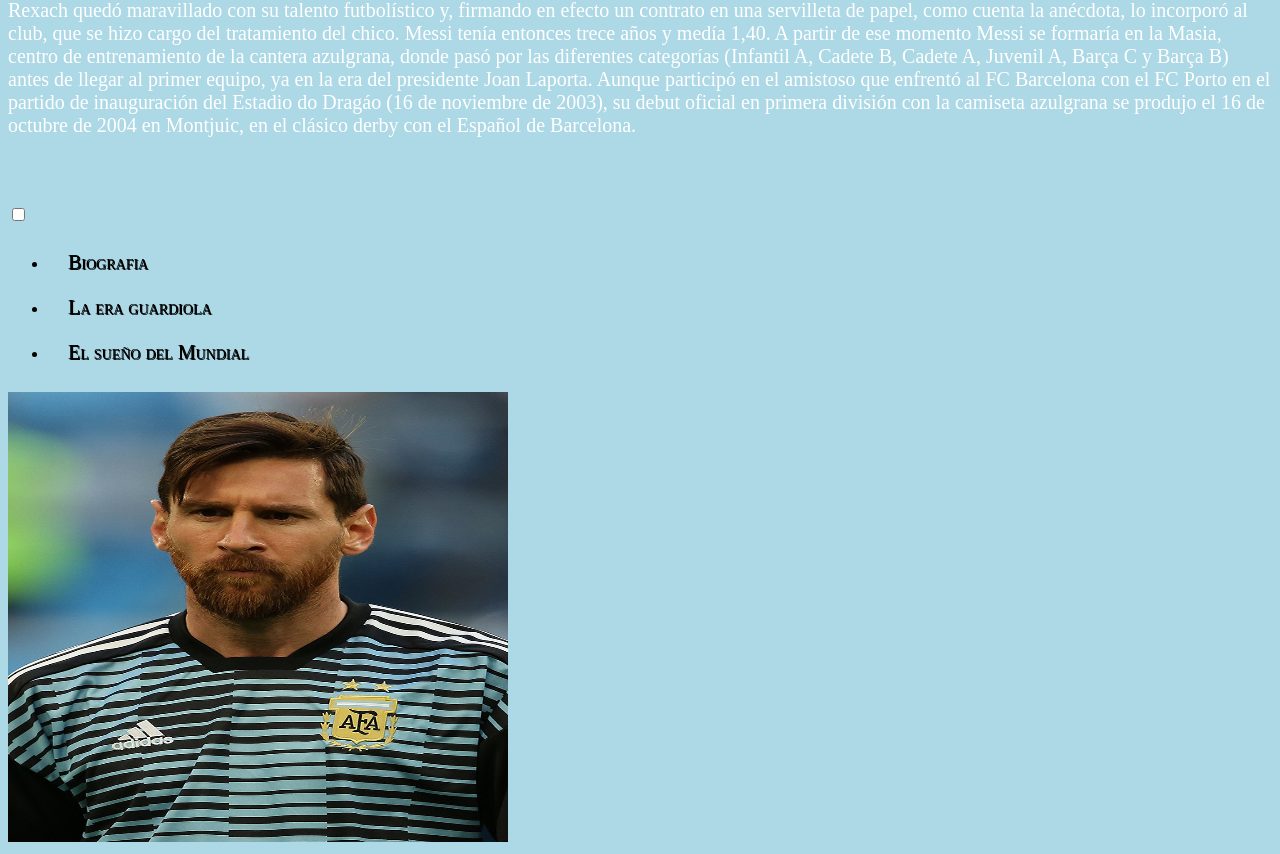
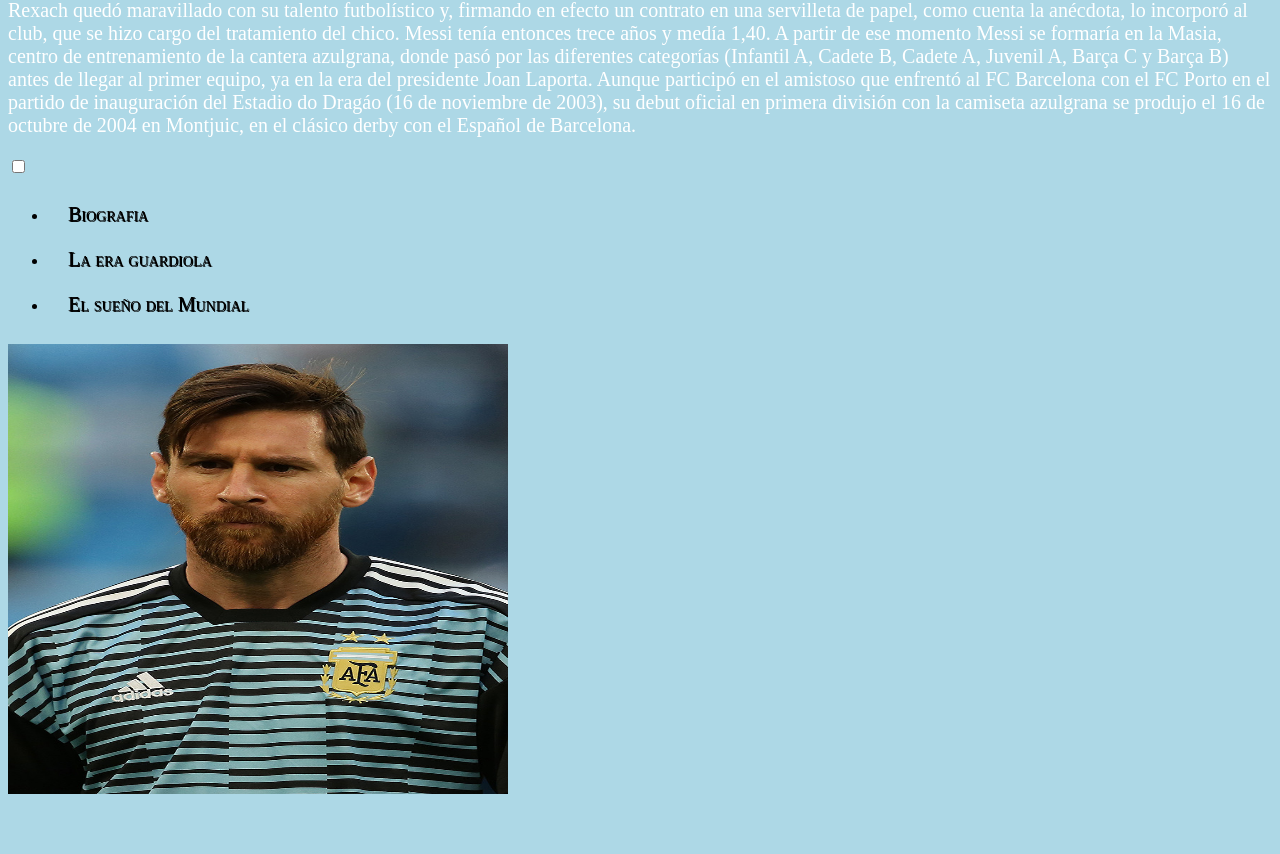
Before and after one commit to roccogb/Lionel-Messi, a plain HTML site: page index.html in a window 1280 px wide. Shown: the part 1205-2059 px from the top of the page. After the commit the page ends 2011 px from the top, so only its background shows below. Drawn offline with Linux system fonts and the light colour scheme.

Commit message:
Update style.css

```diff
--- a/style.css
+++ b/style.css
@@ -63,17 +63,6 @@ h2 {
   font-variant: small-caps;
   text-shadow: 1px 1px black;
 }
-.respmenu input[type="checkbox"], .respmenu .fa-bars, .respmenu .fa-times {
-    right: initial;
-    left: 0;
-    }
-
-.respmenu {
-    padding-top: 48px;
-    min-height: initial;
-  }
-
-
 
 a {
     color: rgb(238, 255, 0);
```
